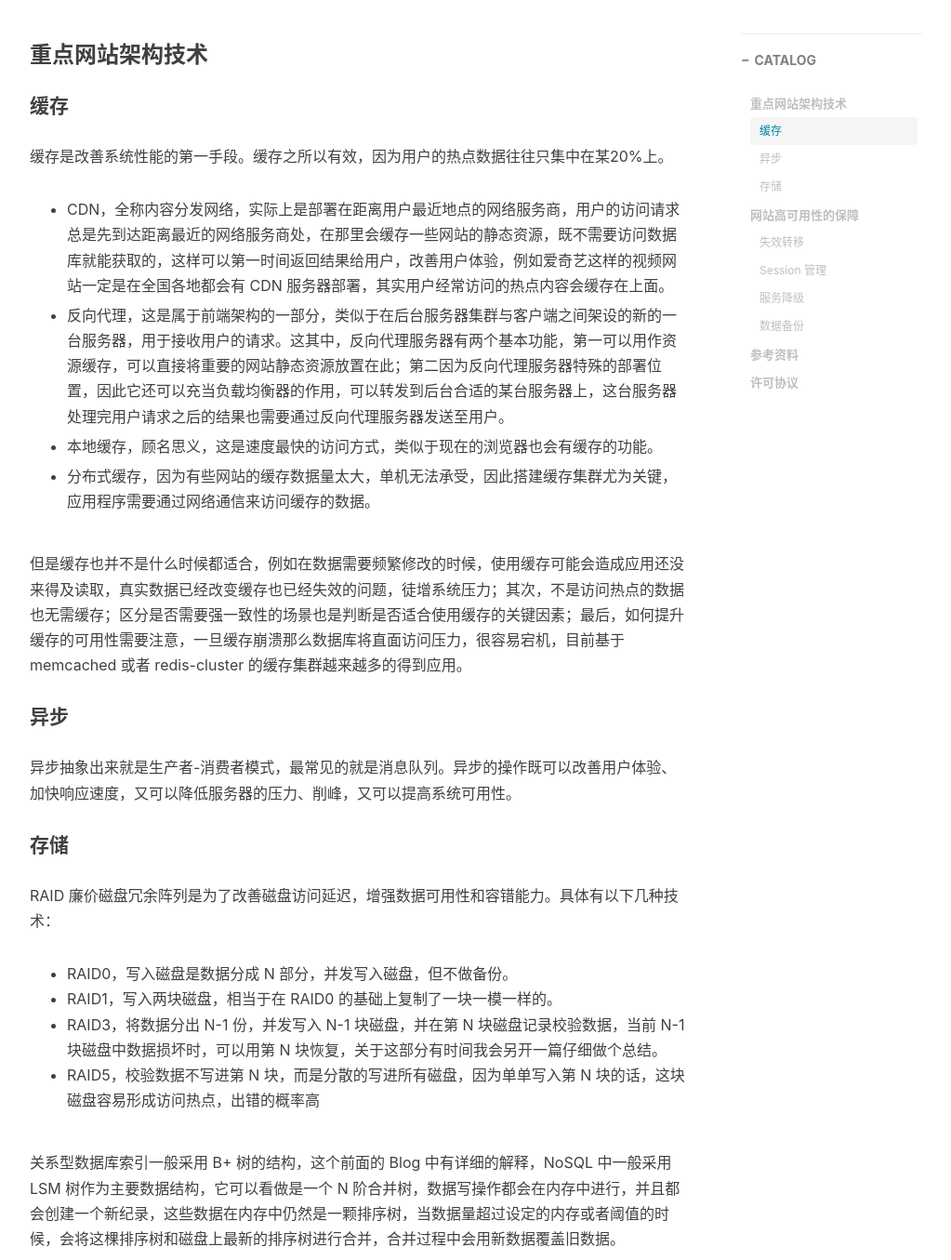
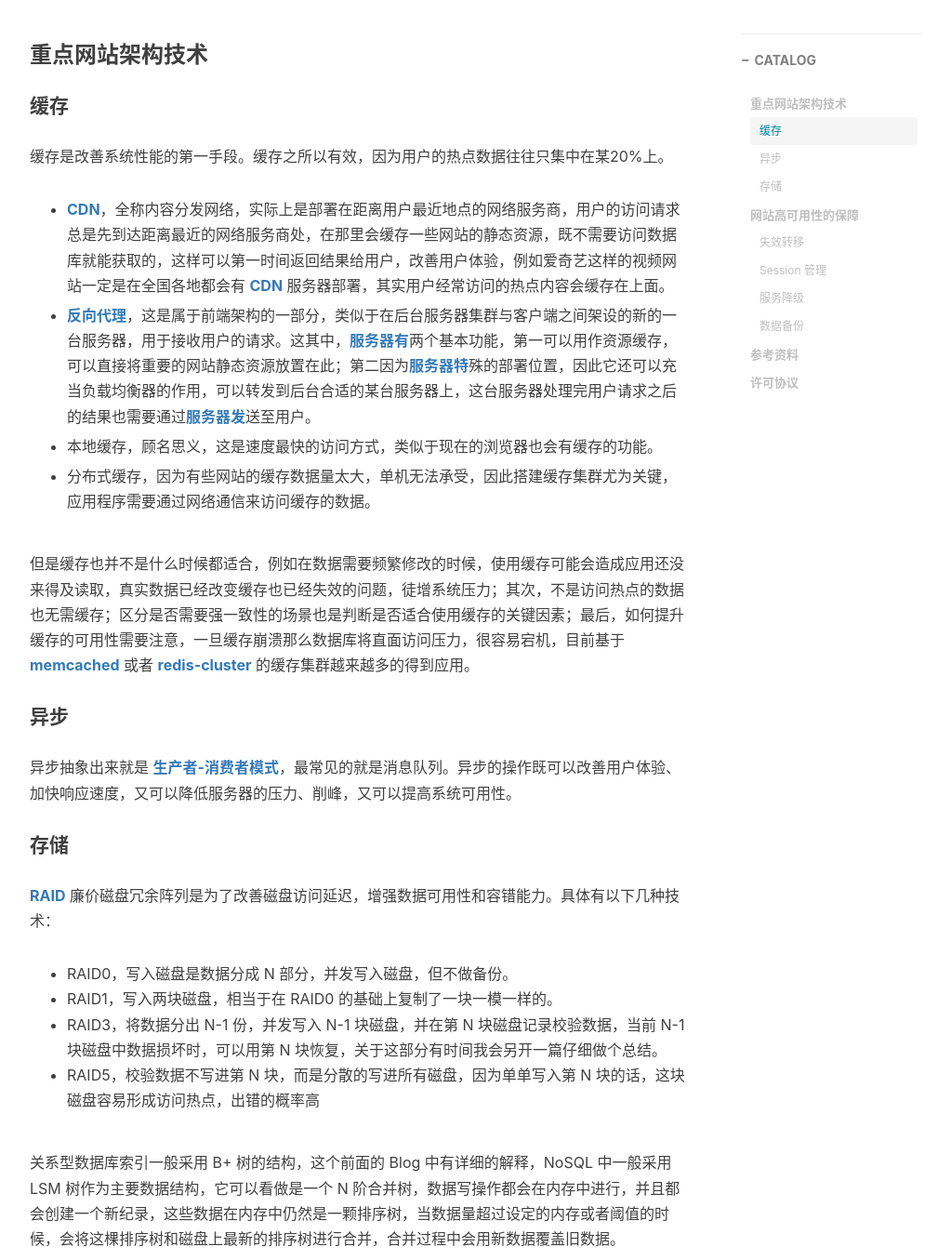
Before and after one commit to jiayangchen/jiayangchen.github.io, a Jekyll site: the page built from _posts/2017-11-09-talk-about-architecture-in-website.md, in a window 1280 px wide and 1400 px high, scrolled down 692 px, cut to the strip 45-1400 px from the top of the window. Shown: the whole strip at 93% size, without its empty margins (233-1256 px from the left). Built offline with Jekyll 4.4.1, drawn with Linux system fonts in a browser that asks for light colours; nearby versions of some CDN libraries; comment, search, counter and statistics services are not loaded.

Commit message:
update super-link in blog

```diff
--- a/_posts/2017-11-09-talk-about-architecture-in-website.md
+++ b/_posts/2017-11-09-talk-about-architecture-in-website.md
@@ -15,21 +15,21 @@ tags:
 #### 缓存
 缓存是改善系统性能的第一手段。缓存之所以有效，因为用户的热点数据往往只集中在某20%上。
 
-* CDN，全称内容分发网络，实际上是部署在距离用户最近地点的网络服务商，用户的访问请求总是先到达距离最近的网络服务商处，在那里会缓存一些网站的静态资源，既不需要访问数据库就能获取的，这样可以第一时间返回结果给用户，改善用户体验，例如爱奇艺这样的视频网站一定是在全国各地都会有 CDN 服务器部署，其实用户经常访问的热点内容会缓存在上面。
+* <a href="https://en.wikipedia.org/wiki/Content_delivery_network" target="_blank"><b>CDN</b></a>，全称内容分发网络，实际上是部署在距离用户最近地点的网络服务商，用户的访问请求总是先到达距离最近的网络服务商处，在那里会缓存一些网站的静态资源，既不需要访问数据库就能获取的，这样可以第一时间返回结果给用户，改善用户体验，例如爱奇艺这样的视频网站一定是在全国各地都会有 <a href="https://en.wikipedia.org/wiki/Content_delivery_network" target="_blank"><b>CDN</b></a> 服务器部署，其实用户经常访问的热点内容会缓存在上面。
 
-* 反向代理，这是属于前端架构的一部分，类似于在后台服务器集群与客户端之间架设的新的一台服务器，用于接收用户的请求。这其中，反向代理服务器有两个基本功能，第一可以用作资源缓存，可以直接将重要的网站静态资源放置在此；第二因为反向代理服务器特殊的部署位置，因此它还可以充当负载均衡器的作用，可以转发到后台合适的某台服务器上，这台服务器处理完用户请求之后的结果也需要通过反向代理服务器发送至用户。
+* <a href="https://en.wikipedia.org/wiki/Reverse_proxy" target="_blank"><b>反向代理</b></a>，这是属于前端架构的一部分，类似于在后台服务器集群与客户端之间架设的新的一台服务器，用于接收用户的请求。这其中，<a href="https://en.wikipedia.org/wiki/Content_delivery_network" target="_blank"><b>服务器有</b></a>两个基本功能，第一可以用作资源缓存，可以直接将重要的网站静态资源放置在此；第二因为<a href="https://en.wikipedia.org/wiki/Content_delivery_network" target="_blank"><b>服务器特</b></a>殊的部署位置，因此它还可以充当负载均衡器的作用，可以转发到后台合适的某台服务器上，这台服务器处理完用户请求之后的结果也需要通过<a href="https://en.wikipedia.org/wiki/Content_delivery_network" target="_blank"><b>服务器发</b></a>送至用户。
 
 * 本地缓存，顾名思义，这是速度最快的访问方式，类似于现在的浏览器也会有缓存的功能。
 
 * 分布式缓存，因为有些网站的缓存数据量太大，单机无法承受，因此搭建缓存集群尤为关键，应用程序需要通过网络通信来访问缓存的数据。
 
-但是缓存也并不是什么时候都适合，例如在数据需要频繁修改的时候，使用缓存可能会造成应用还没来得及读取，真实数据已经改变缓存也已经失效的问题，徒增系统压力；其次，不是访问热点的数据也无需缓存；区分是否需要强一致性的场景也是判断是否适合使用缓存的关键因素；最后，如何提升缓存的可用性需要注意，一旦缓存崩溃那么数据库将直面访问压力，很容易宕机，目前基于 memcached 或者 redis-cluster 的缓存集群越来越多的得到应用。
+但是缓存也并不是什么时候都适合，例如在数据需要频繁修改的时候，使用缓存可能会造成应用还没来得及读取，真实数据已经改变缓存也已经失效的问题，徒增系统压力；其次，不是访问热点的数据也无需缓存；区分是否需要强一致性的场景也是判断是否适合使用缓存的关键因素；最后，如何提升缓存的可用性需要注意，一旦缓存崩溃那么数据库将直面访问压力，很容易宕机，目前基于 <a href="https://en.wikipedia.org/wiki/Memcached" target="_blank"><b>memcached</b></a> 或者 <a href="https://en.wikipedia.org/wiki/Redis" target="_blank"><b>redis-cluster</b></a> 的缓存集群越来越多的得到应用。
 
 #### 异步
-异步抽象出来就是生产者-消费者模式，最常见的就是消息队列。异步的操作既可以改善用户体验、加快响应速度，又可以降低服务器的压力、削峰，又可以提高系统可用性。
+异步抽象出来就是 <a href="https://en.wikipedia.org/wiki/Producer%E2%80%93consumer_problem" target="_blank"><b>生产者-消费者模式</b></a>，最常见的就是消息队列。异步的操作既可以改善用户体验、加快响应速度，又可以降低服务器的压力、削峰，又可以提高系统可用性。
 
 #### 存储
-RAID 廉价磁盘冗余阵列是为了改善磁盘访问延迟，增强数据可用性和容错能力。具体有以下几种技术：
+<a href="https://en.wikipedia.org/wiki/RAID" target="_blank"><b>RAID</b></a> 廉价磁盘冗余阵列是为了改善磁盘访问延迟，增强数据可用性和容错能力。具体有以下几种技术：
 
 * RAID0，写入磁盘是数据分成 N 部分，并发写入磁盘，但不做备份。
 * RAID1，写入两块磁盘，相当于在 RAID0 的基础上复制了一块一模一样的。
```
